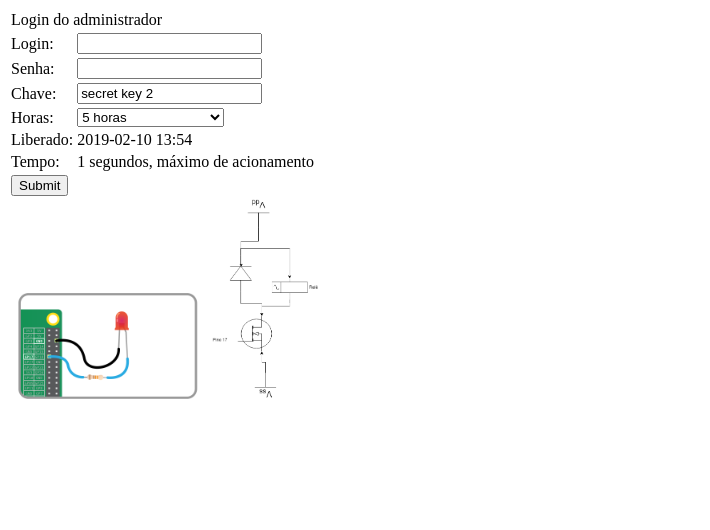
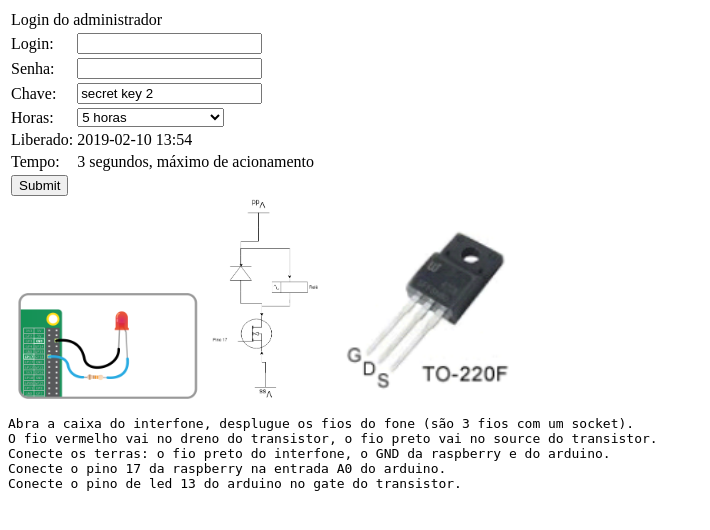
Before and after one commit to leobastiani/DoorIOT, a Flask app: page /admin in a window 1280 px wide. Shown: the top 530 px of the page, without its empty margins (0-710 px from the left). Run offline with Flask 2, Linux system fonts and the light colour scheme.

Commit message:
tutorial e a porta deve começar em off()

```diff
--- a/server.py
+++ b/server.py
@@ -27,9 +27,11 @@ app.secret_key = 'secret key'
 socketio = SocketIO(app)
 KEY = 'secret key 2'
 timer = None
-MAXTIMEOPEN = 1
+MAXTIMEOPEN = 3 if not DEBUG else 10
 LIBERADO = datetime.now()
 PORTA = LED(17)
+# começa a porta em off
+PORTA.off()
 if DEBUG:
     LIBERADO += timedelta(hours=5)
     KEY = ''
--- a/templates/admin.html
+++ b/templates/admin.html
@@ -71,6 +71,9 @@
 
   <img src="{{ url_for('static', filename='img/led.png') }}" width="200" />
   <img src="{{ url_for('static', filename='img/diagram.png') }}" height="200" />
+  <img src="{{ url_for('static', filename='img/transistor.png') }}" height="200" />
+
+  <pre>{% include 'tutorial.txt' %}</pre>
 
   {% if msg %}
     <p>{{msg}}</p>
--- /dev/null
+++ b/templates/tutorial.txt
@@ -0,0 +1,5 @@
+Abra a caixa do interfone, desplugue os fios do fone (são 3 fios com um socket).
+O fio vermelho vai no dreno do transistor, o fio preto vai no source do transistor.
+Conecte os terras: o fio preto do interfone, o GND da raspberry e do arduino.
+Conecte o pino 17 da raspberry na entrada A0 do arduino.
+Conecte o pino de led 13 do arduino no gate do transistor.
```
Also changed, not shown: static/img/transistor.png (added), 2 other files.
